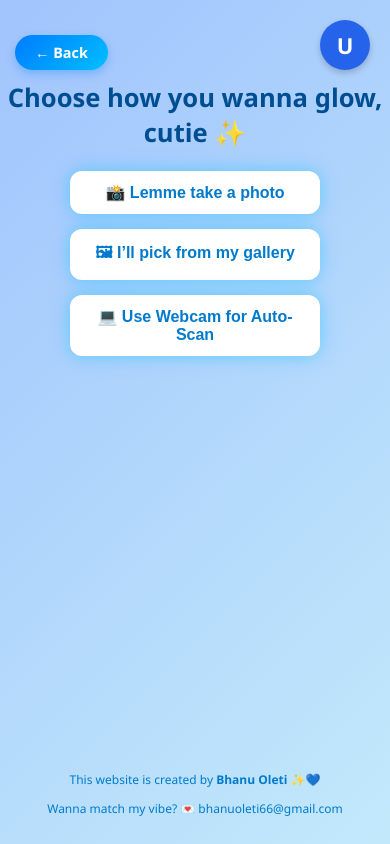
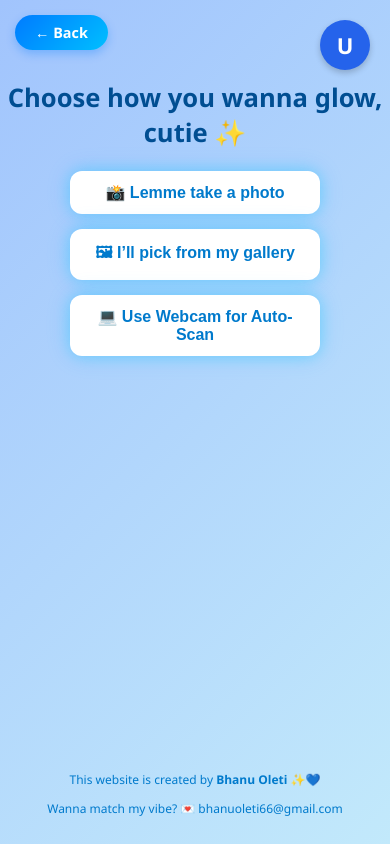
Before and after one commit to Bhanu2120/Skin-Type-Detector, a Flask app: page /upload.html in a window 390 px wide. Run offline with Flask 3, Linux system fonts and the light colour scheme; parts of the project's set-up code (start-up, migrations or seed data) failed here and were passed over; some libraries are stand-ins or nearby versions.

Commit message:
Final CSS changes

```diff
--- a/static/style.css
+++ b/static/style.css
@@ -11,3 +11,8 @@ p { margin-bottom:15px; font-size:1.2rem; line-height:1.5;}
 .hidden { display:none;}
 video.hidden { display:none;}
 .scan-card { background:#ffffffcc; border-radius:20px; padding:20px; width:300px; text-align:center; box-shadow:0 8px 20px rgba(0,0,0,0.1); margin-top:20px;}
+@media (max-width: 768px) {
+  body {
+    overflow: auto;
+  }
+}
--- a/static/upload.html
+++ b/static/upload.html
@@ -52,7 +52,6 @@
   left: 20px;
   z-index: 1000;
   display: inline-block;
-  margin-top: 20px;
   padding: 10px 25px;
   background: linear-gradient(135deg, #007bff, #00bfff);
   color: white;
@@ -117,10 +116,14 @@
     top: 15px;
     left:15px;
   }
-
   footer {
-
     font-size: 12px;
+  }
+  body {
+  overflow: auto;
+}
+back-btn:hover, .back-btn:active {
+    transform: scale(1.05); /* Use a smaller scale effect for mobile */
   }
 }
 
```
Also changed, not shown: static/profile.html (+5 -7 lines).
